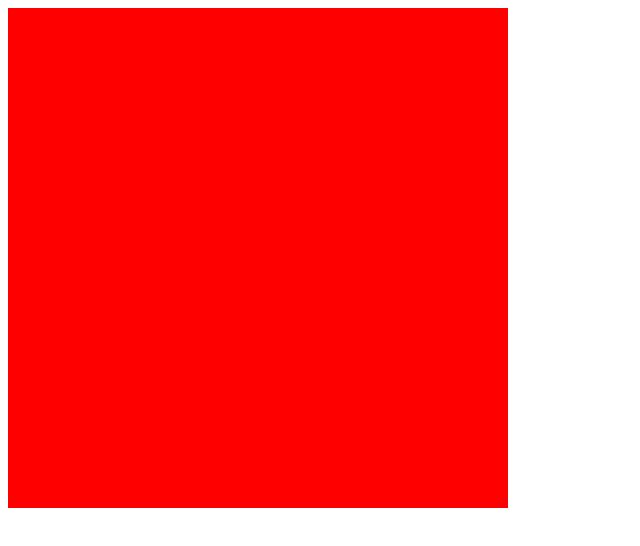
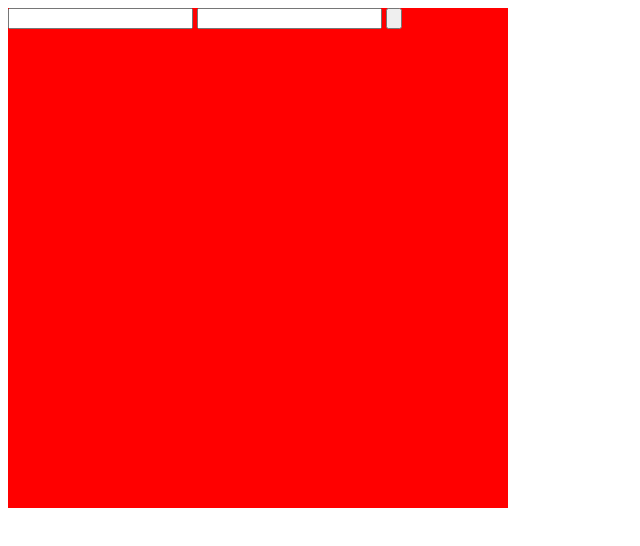
Before and after one commit to yulezhong/countMoney, a plain HTML site: page index.html in a window 1280 px wide. Shown: the whole page, without its empty margins (0-640 px from the left). Drawn offline with Linux system fonts and the light colour scheme.

Commit message:
add input

```diff
--- a/index.html
+++ b/index.html
@@ -6,6 +6,10 @@
 	<link rel="stylesheet" type="text/css" href="index.css">
 </head>
 <body>
-	<div class="wrap"></div>
+	<div class="wrap">
+		<input type="text">
+		<input type="password">
+		<input type="button">
+	</div>
 </body>
 </html>
```
